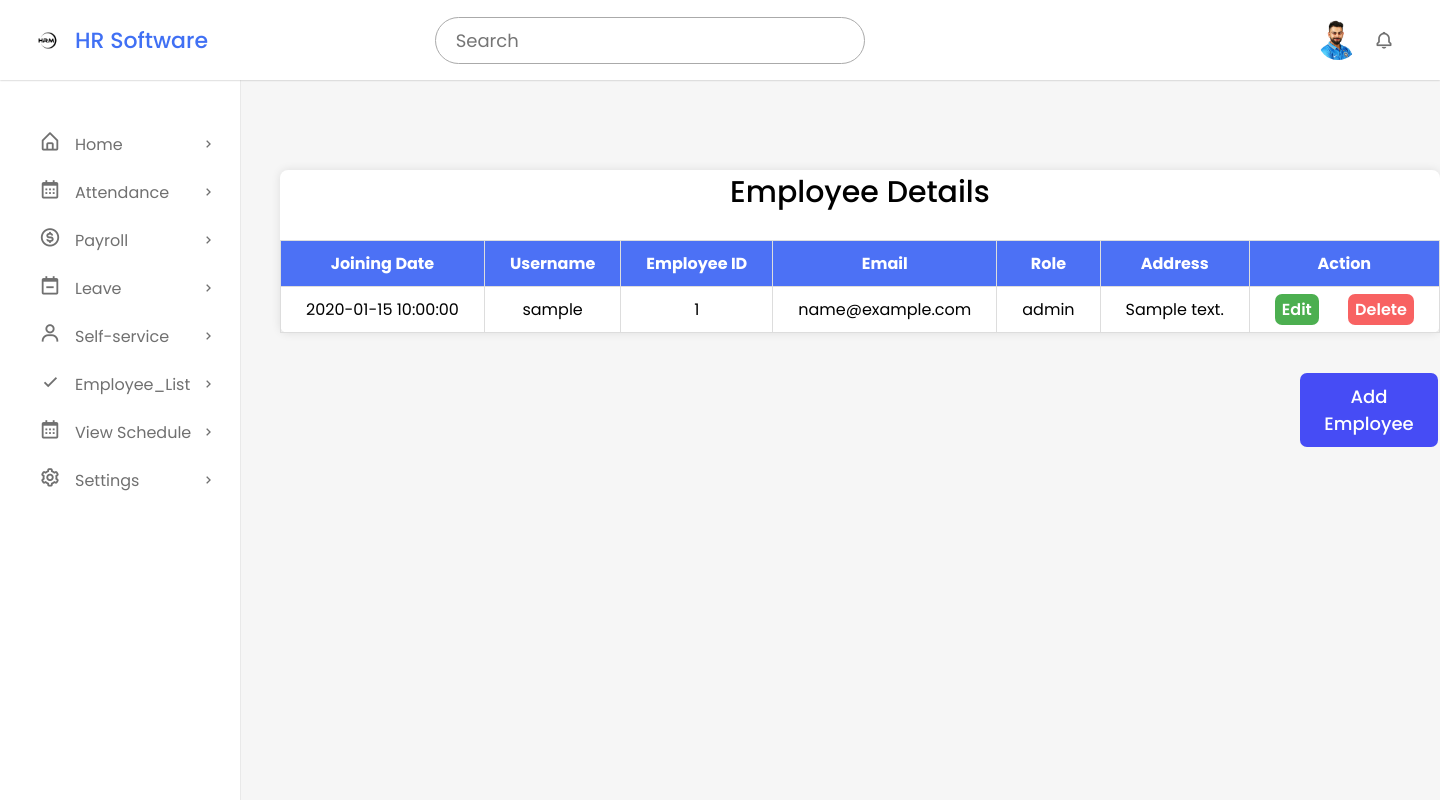
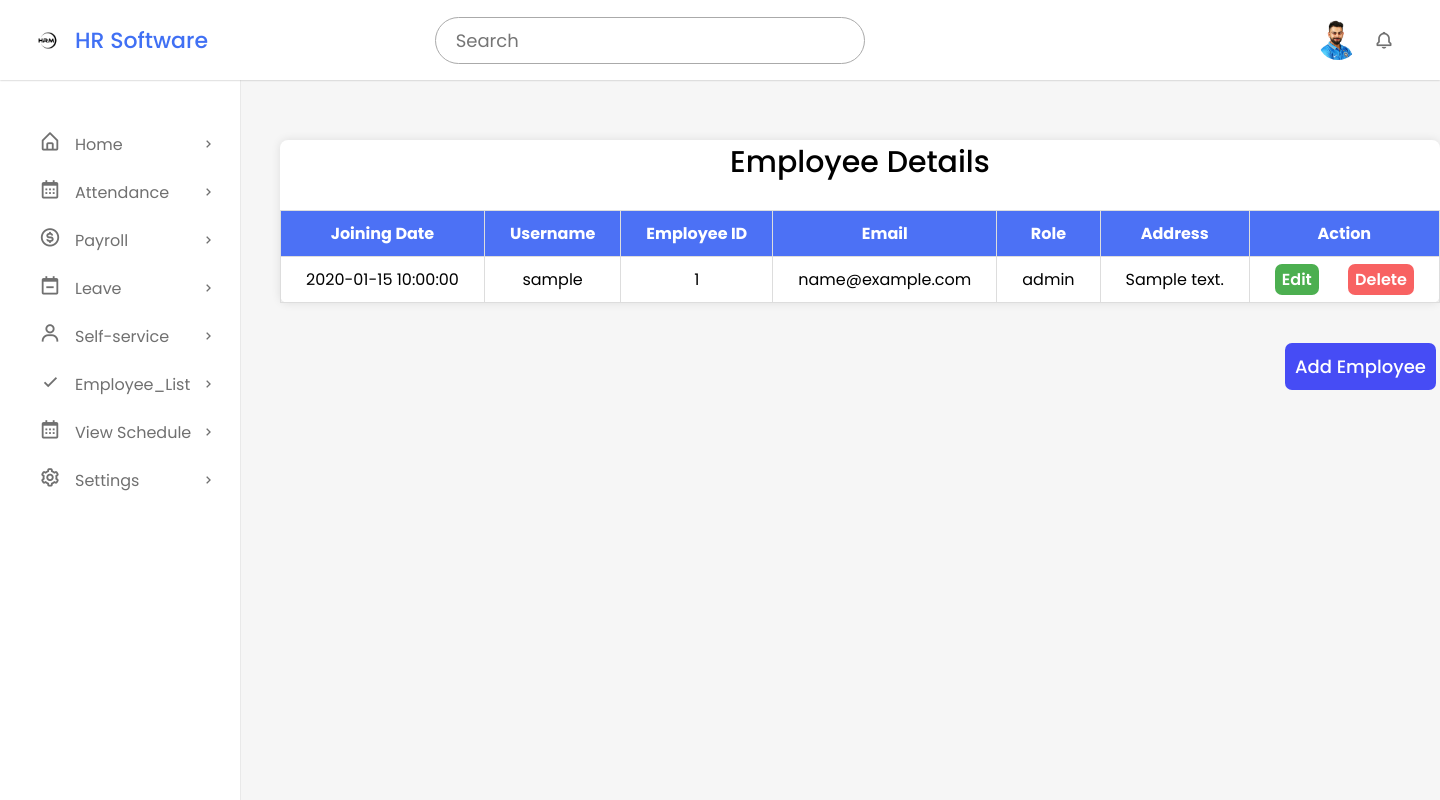
Before and after one commit to Dikeshkhatree/HR_Software, a PHP site: page /HR_Software/viewdetail.php in a window 1440 px wide. Run offline with PHP 8.4, Linux system fonts and the light colour scheme; the visitor is signed in with stand-in values (Sample User, id 1); tables that the repository leaves empty or names only in its code hold one stand-in row (values such as "Sample post").

Commit message:
add employee css managed

```diff
--- a/css/viewdetail.css
+++ b/css/viewdetail.css
@@ -12,7 +12,7 @@
    border-radius: 8px;
    box-shadow: 0 0 10px rgba(0, 0, 0, 0.1);
    margin-left: 280px;
-   margin-top: 150px;
+   margin-top: 120px;
 }
 
 body {
@@ -24,7 +24,6 @@ body {
 .employeeAdd:first-child {
    margin-right: 2px;
 }
-
 
 
 .TableInfo {
@@ -84,7 +83,7 @@ td, th {
    background-color: #464cf5;
    color: white;
    border: none;
-   margin-left: 1300px; /* Adjusted margin */
+   margin-left: 1285px; /* Adjusted margin */
    cursor: pointer;
 
 }
```
